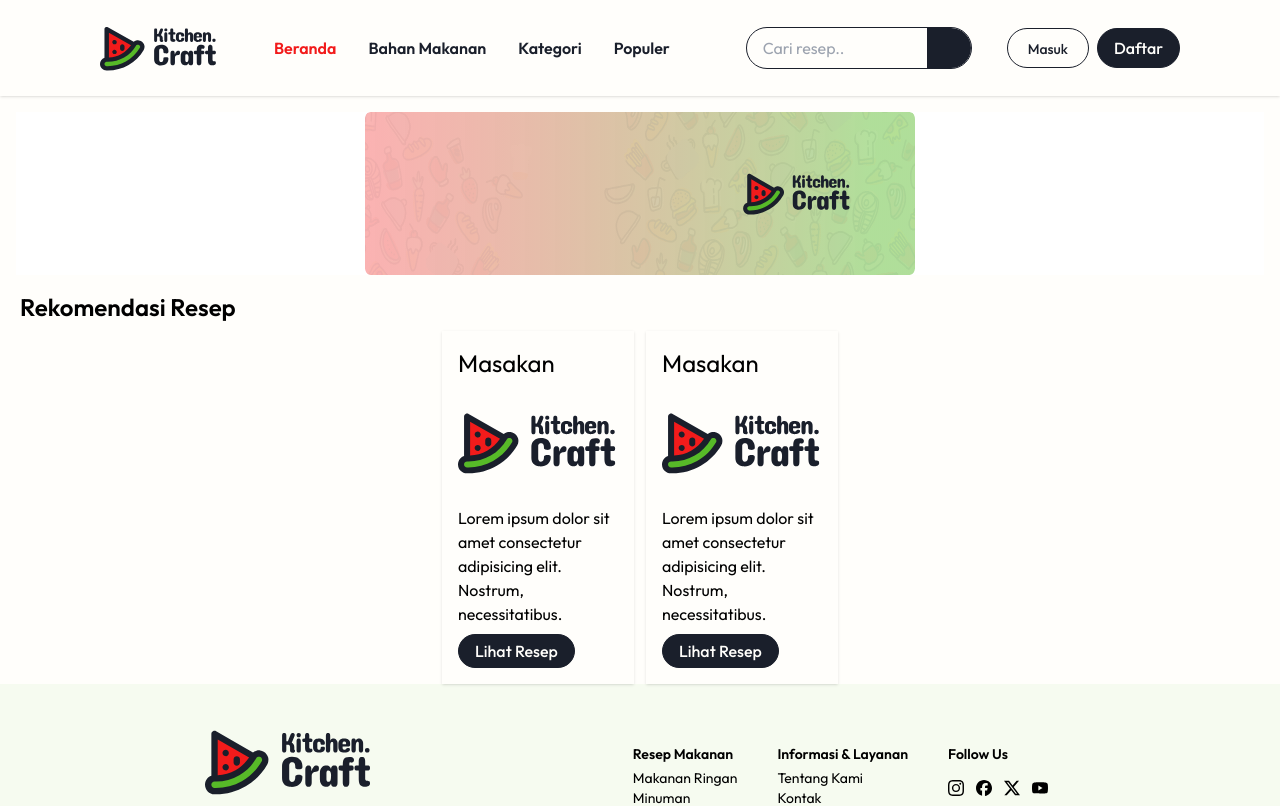
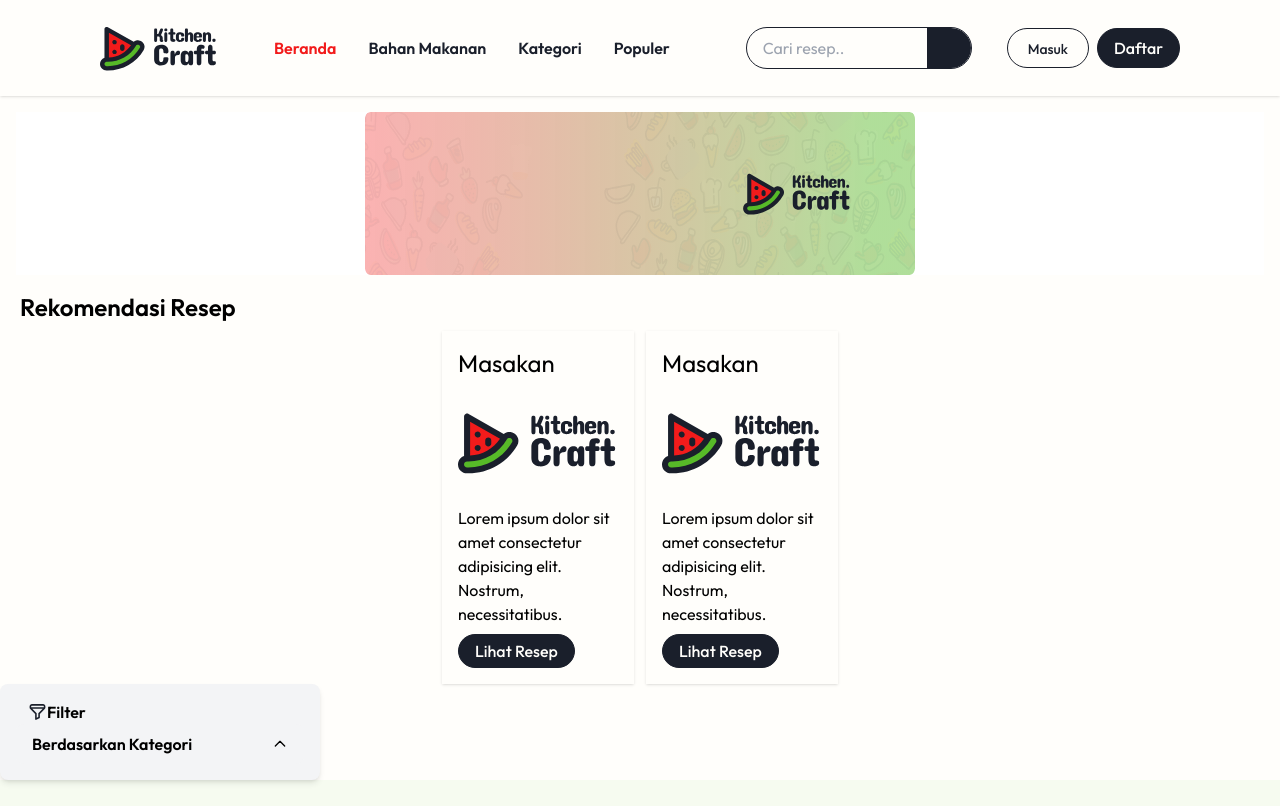
Before and after one commit to trainerfe3gamelab/Kitchen-App, a React (Vite) app in the folder client/: page / in a window 1280 px wide. Shown: the top 806 px of the page. Built offline with nearby package versions, Linux system fonts and the light colour scheme; some icons are missing.

Commit message:
Accordion Pencarian

```diff
--- /dev/null
+++ b/client/src/components/Accordion.jsx
@@ -0,0 +1,163 @@
+import React, { useState } from 'react';
+import Accordion2 from "/Accordion.svg";
+
+
+const Accordion = () => {
+    const [isOpen, setIsOpen] = useState(false);
+    const [isMobileOpen, setIsMobileOpen] = useState(false);
+
+    const toggleAccordion = () => {
+        setIsOpen(!isOpen);
+    };
+
+    const toggleMobileAccordion = () => {
+        setIsMobileOpen(!isMobileOpen);
+    };
+
+    return (
+        <div className="w-full max-w-xs p-4 bg-gray-100 rounded-lg shadow-md">
+            {/* Mobile view button */}
+            <div className="lg:hidden flex items-center justify-between p-2 border rounded-lg">
+                <button
+                    className="flex items-center gap-3"
+                    onClick={toggleMobileAccordion}
+                >
+                    <img src={Accordion2} alt="" />
+                    <span className="font-semibold">Filter</span>
+                </button>
+                <button
+                    className="flex items-center"
+                    onClick={toggleMobileAccordion}
+                >
+                    {isMobileOpen ? (
+                        <svg
+                            className="w-4 h-4"
+                            fill="none"
+                            stroke="currentColor"
+                            viewBox="0 0 24 24"
+                            xmlns="http://www.w3.org/2000/svg"
+                        >
+                            <path
+                                strokeLinecap="round"
+                                strokeLinejoin="round"
+                                strokeWidth="2"
+                                d="M19 9l-7 7-7-7"
+                            ></path>
+                        </svg>
+                    ) : (
+                        <svg
+                            className="w-4 h-4"
+                            fill="none"
+                            stroke="currentColor"
+                            viewBox="0 0 24 24"
+                            xmlns="http://www.w3.org/2000/svg"
+                        >
+                            <path
+                                strokeLinecap="round"
+                                strokeLinejoin="round"
+                                strokeWidth="2"
+                                d="M4 6h16M4 12h16M4 18h16"
+                            ></path>
+                        </svg>
+                    )}
+                </button>
+            </div>
+            {/* Mobile view accordion */}
+            {isMobileOpen && (
+                <div className="lg:hidden mt-2">
+                    <div className="mb-4">
+                        <ul>
+                            <li><label><input type="radio" name="category" className="mr-2" />Makanan Ringan</label></li>
+                            <li><label><input type="radio" name="category" className="mr-2" />Aneka Nasi</label></li>
+                            <li><label><input type="radio" name="category" className="mr-2" />Minuman</label></li>
+                            <li><label><input type="radio" name="category" className="mr-2" />Manis</label></li>
+                            <li><label><input type="radio" name="category" className="mr-2" />Ayam & Bebek</label></li>
+                            <li><label><input type="radio" name="category" className="mr-2" />Sapi & Kambing</label></li>
+                            <li><label><input type="radio" name="category" className="mr-2" />Bakso & Mie</label></li>
+                            <li><label><input type="radio" name="category" className="mr-2" />Seafood</label></li>
+                            <li><label><input type="radio" name="category" className="mr-2" />Western</label></li>
+                            <li><label><input type="radio" name="category" className="mr-2" />Asian</label></li>
+                            <li><label><input type="radio" name="category" className="mr-2" />Timur Tengah</label></li>
+                        </ul>
+                    </div>
+                    <div>
+                        <label className="block font-semibold mb-1">Berdasarkan Bahan</label>
+                        <input type="text" className="w-full px-2 py-1 border rounded-lg" placeholder="Masukan Bahan" />
+                    </div>
+                </div>
+            )}
+            {/* Desktop view accordion */}
+            <div className="hidden lg:block">
+                <div className='flex ml-3'>
+                    <img src={Accordion2} alt="" />
+                    <span className="font-semibold">Filter</span>
+                </div>
+
+                <button
+                    className="w-full px-4 py-2 text-left font-semibold bg-gray-100 rounded-lg flex items-center justify-between focus:outline-none"
+                    onClick={toggleAccordion}
+                >
+                    Berdasarkan Kategori
+                    <span>
+                        {isOpen ? (
+                            <svg
+                                className="w-4 h-4"
+                                fill="none"
+                                stroke="currentColor"
+                                viewBox="0 0 24 24"
+                                xmlns="http://www.w3.org/2000/svg"
+                            >
+                                <path
+                                    strokeLinecap="round"
+                                    strokeLinejoin="round"
+                                    strokeWidth="2"
+                                    d="M19 9l-7 7-7-7"
+                                ></path>
+                            </svg>
+                        ) : (
+                            <svg
+                                className="w-4 h-4"
+                                fill="none"
+                                stroke="currentColor"
+                                viewBox="0 0 24 24"
+                                xmlns="http://www.w3.org/2000/svg"
+                            >
+                                <path
+                                    strokeLinecap="round"
+                                    strokeLinejoin="round"
+                                    strokeWidth="2"
+                                    d="M5 15l7-7 7 7"
+                                ></path>
+                            </svg>
+                        )}
+                    </span>
+                </button>
+                {isOpen && (
+                    <div className="mt-2">
+                        <div className="mb-4">
+                            <ul>
+                                <li><label><input type="radio" name="category" className="mr-2" />Makanan Ringan</label></li>
+                                <li><label><input type="radio" name="category" className="mr-2" />Aneka Nasi</label></li>
+                                <li><label><input type="radio" name="category" className="mr-2" />Minuman</label></li>
+                                <li><label><input type="radio" name="category" className="mr-2" />Manis</label></li>
+                                <li><label><input type="radio" name="category" className="mr-2" />Ayam & Bebek</label></li>
+                                <li><label><input type="radio" name="category" className="mr-2" />Sapi & Kambing</label></li>
+                                <li><label><input type="radio" name="category" className="mr-2" />Bakso & Mie</label></li>
+                                <li><label><input type="radio" name="category" className="mr-2" />Seafood</label></li>
+                                <li><label><input type="radio" name="category" className="mr-2" />Western</label></li>
+                                <li><label><input type="radio" name="category" className="mr-2" />Asian</label></li>
+                                <li><label><input type="radio" name="category" className="mr-2" />Timur Tengah</label></li>
+                            </ul>
+                        </div>
+                        <div>
+                            <label className="block font-semibold mb-1">Berdasarkan Bahan</label>
+                            <input type="text" className="w-full px-2 py-1 border rounded-lg" placeholder="Masukan Bahan" />
+                        </div>
+                    </div>
+                )}
+            </div>
+        </div>
+    );
+};
+
+export default Accordion;
--- a/client/src/pages/Home.jsx
+++ b/client/src/pages/Home.jsx
@@ -4,6 +4,7 @@ import Logo from "/kitchen-craft-logo.svg";
 import Banner from "/BannerM.svg";
 import Card from "../components/Card/Card.jsx"
 import Footer from "../components/Footer.jsx";
+import Accordion from "../components/Accordion.jsx";
 
 export default function Home() {
   return (
@@ -42,6 +43,9 @@ export default function Home() {
         </Card>
       </div>
 
+      <Accordion/>
+
+
       <Footer/>
     </>
 
```
Also changed, not shown: client/public/Accordion.svg (added).
